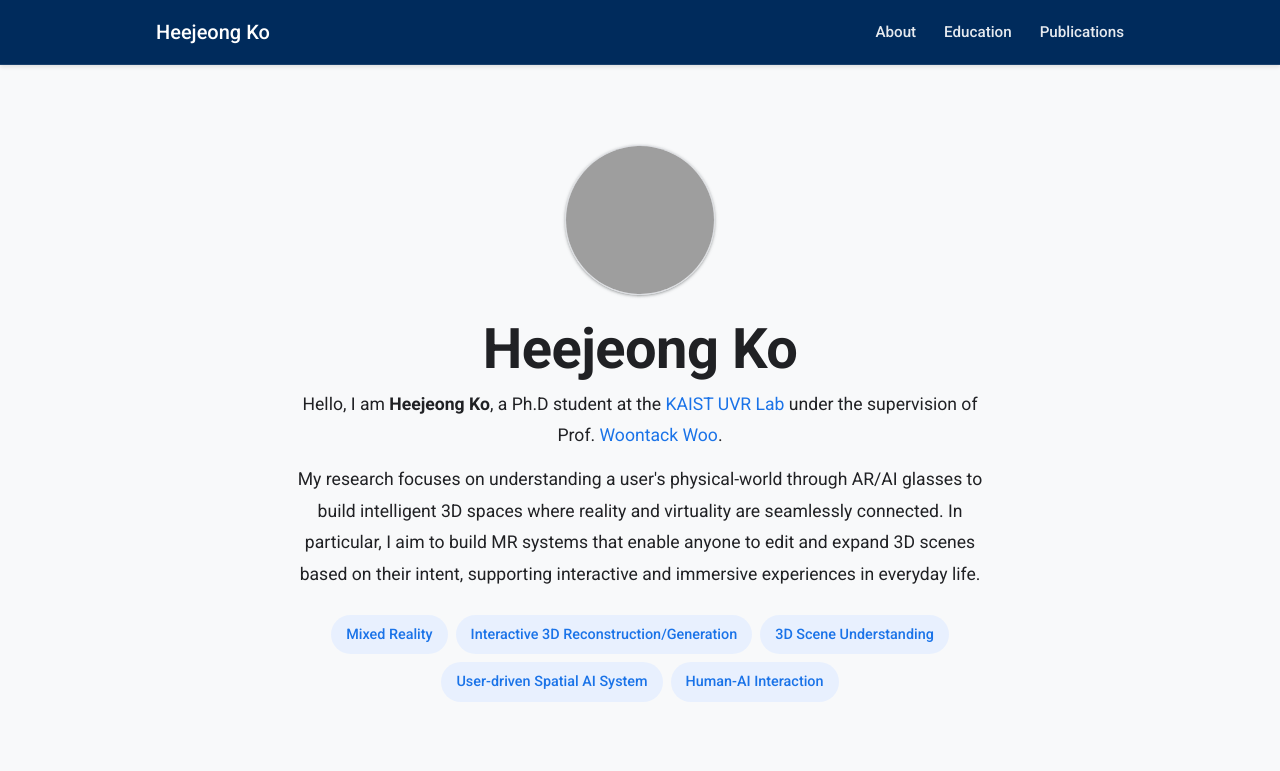
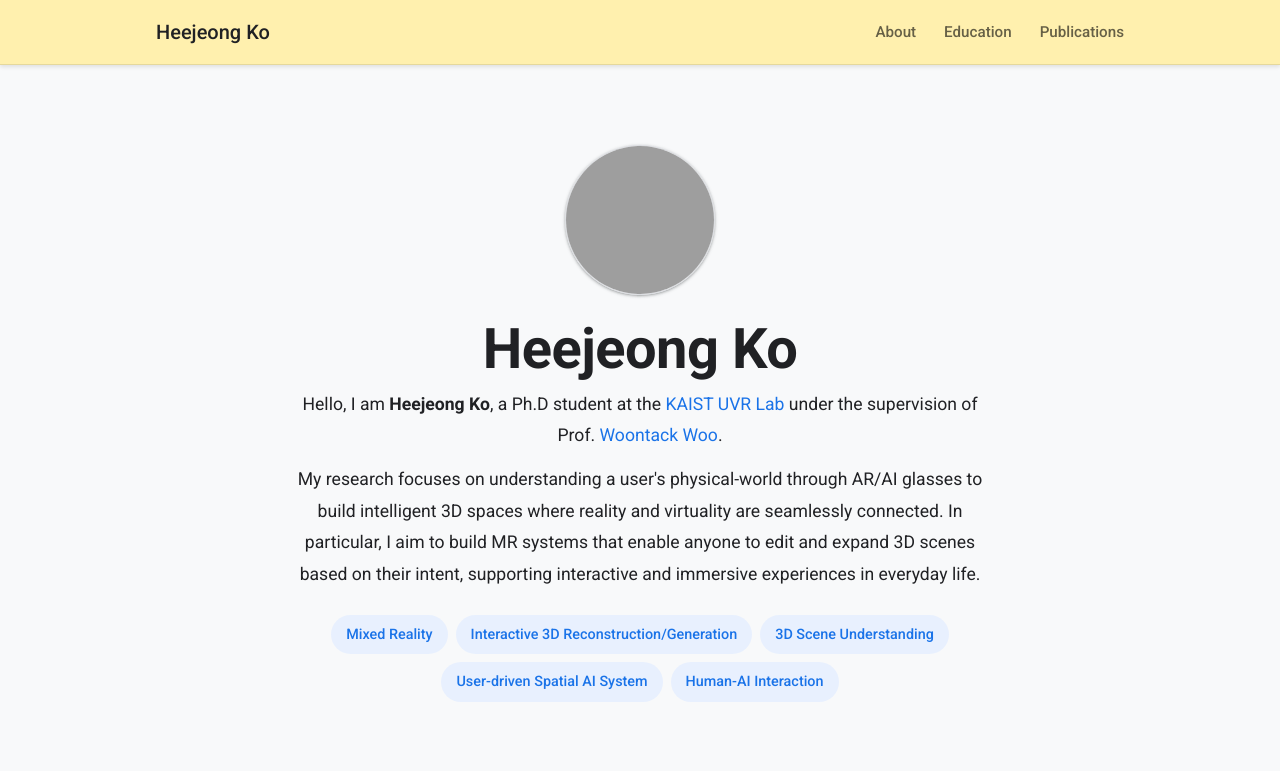
Before and after one commit to heejeongxr/heejeongxr.github.io, a plain HTML site: page index.html in a window 1280 px wide. Shown: the top 771 px of the page. Drawn offline with Linux system fonts and the light colour scheme; grey boxes are pictures that could not be loaded; a web font is replaced by a local one.

Commit message:
Change navbar background color to #fff0ae and adapt text color

```diff
--- a/css/modern_google.css
+++ b/css/modern_google.css
@@ -67,9 +67,8 @@ a:hover {
 
 /* Navbar */
 .navbar {
-  background-color: #002b5c;
-  /* Dark Blue from user image */
-  border-bottom: 1px solid rgba(255, 255, 255, 0.1);
+  background-color: #fff0ae;
+  border-bottom: 1px solid rgba(0, 0, 0, 0.1);
   padding: var(--spacing-m) 0;
   position: sticky;
   top: 0;
@@ -87,21 +86,19 @@ a:hover {
   font-family: var(--md-sys-typescale-display-large-font);
   font-size: 1.25rem;
   font-weight: 500;
-  color: #ffffff;
-  /* White text */
+  color: var(--md-sys-color-on-surface);
 }
 
 .nav-links a {
   margin-left: var(--spacing-l);
-  color: rgba(255, 255, 255, 0.9);
-  /* Off-white text */
+  color: rgba(0, 0, 0, 0.6);
   font-weight: 500;
   font-size: 0.95rem;
 }
 
 .nav-links a:hover,
 .nav-links a.active {
-  color: #ffffff;
+  color: var(--md-sys-color-on-surface);
   text-decoration: none;
   opacity: 1;
 }
```
